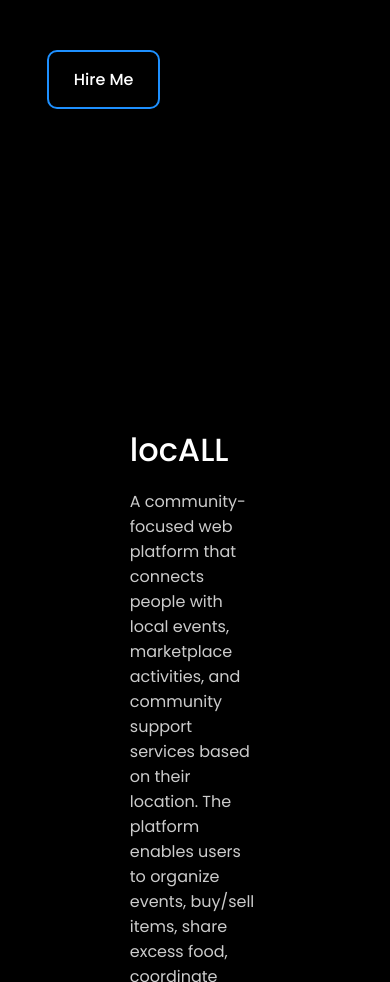
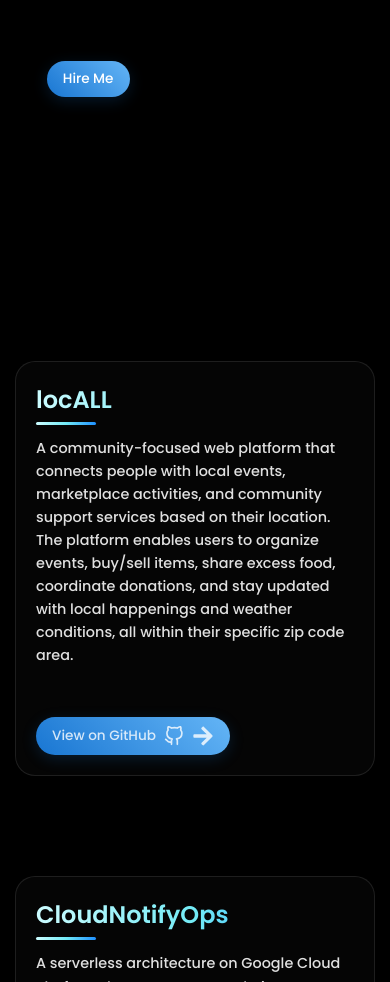
Before and after one commit to thejusthom/portfolio-thejus, a React (Create React App) app: page / in a window 390 px wide. Shown: the part 463-1445 px from the top of the page. Built offline with nearby package versions, Linux system fonts and the light colour scheme.

Commit message:
revamping projects card

```diff
--- a/src/App.js
+++ b/src/App.js
@@ -14,7 +14,7 @@ function App() {
     <>
     <AnimatedCursor
       color="#fff"
-      innerSize={8}
+      innerSize={12}
       outerSize={50}
       innerScale={1}
       outerScale={2.2}
--- a/src/components/HomeBanner.js
+++ b/src/components/HomeBanner.js
@@ -12,11 +12,8 @@ export default function Banner({id}) {
                 Developer
                 <div className='hrLine'></div>
               </div>
-              {/* <ul className="dynamicTitle">
-                <li><span>Full-Stack</span></li>
-              </ul> */}
-              <Typewriter></Typewriter>
-              <a className='btn' href="https://www.linkedin.com/in/thejusthomson/" target="_blank" rel="noopener noreferrer">Hire Me</a>
+              <Typewriter/>
+              <a className='btn' href="https://linkedin.com/in/thejusthomson/" target="_blank" rel="noopener noreferrer">Hire Me</a>
             </div>
         </div>
         {/* <div className="mask">
--- a/src/components/Navbar.js
+++ b/src/components/Navbar.js
@@ -74,7 +74,7 @@ export default function Navbar() {
       </ul>
       <div className={click ? "social-links active" : "social-links"}>
         <a
-          href="https://www.linkedin.com/in/thejusthomson/"
+          href="https://linkedin.com/in/thejusthomson/"
           target="_blank"
           rel="noopener noreferrer"
         >
--- a/src/components/ProjectCard.js
+++ b/src/components/ProjectCard.js
@@ -10,18 +10,18 @@ export default function ProjectCard(props) {
   }
 
   return (
-    <div className='project-window' id = {props.id}>
+    <div className='project-window' id={props.id}>
       <div className={`project-wrapper ${props.className}`}>
         <div className="about-project">
-          <div className="project-title">{props.projectTitle}</div>
+          <h2 className="project-title">{props.projectTitle}</h2>
           <div className="desc">{props.projectDesc}</div>
-          <button className='btn' onClick={handleOnClick}><span>View on<FiGithub className="social" size={20} style={{ marginLeft: "8px", position: "relative", top: "2px", strokeWidth: "3" }}/></span><FaArrowRight className='btn-arrow' size={22} style={{marginLeft: "1rem"}}/></button>
+          <button className='btn' onClick={handleOnClick}>
+            <span>View on GitHub</span>
+            <FiGithub className="social" size={20}/>
+            <FaArrowRight className='btn-arrow' size={22}/>
+          </button>
         </div>
-        {/* <Tilt className="project-img" gyroscope= {true} >
-            <a href={props.deployedProjectLink} target= "_blank" rel="noopener noreferrer"><img src={props.projectImg} alt="Displaying Project" /></a>
-        </Tilt> */}
-
       </div>
     </div>
-  )
+  );
 }
--- a/src/components/Typewriter.js
+++ b/src/components/Typewriter.js
@@ -20,5 +20,4 @@ function Type() {
     />
   );
 }
-// " \ / |"
 export default Type;
--- a/src/styles/HomeBannerStyle.css
+++ b/src/styles/HomeBannerStyle.css
@@ -40,28 +40,13 @@
     width: 20vw;
 }
 
-/* .Typewriter {
-    font-size: 100px;
-    font-weight: 500;
-    line-height: 100px;
-    width: fit-content;
-    width: 100%;
-    z-index: -1;
-    white-space: wrap;
-    background-image: linear-gradient(to right, #ccfcff, #1e90ff);
-    background-clip: text;
-    -webkit-text-fill-color: transparent;
-    z-index: -1;
-} */
-
 .Typewriter {
     font-size: 100px;
     font-weight: 500;
     line-height: 100px;
     width: fit-content;
     white-space: nowrap;
-    /* Gradient setup */
-    background-color: #ccfcff; /* Fallback color */
+    background-color: #ccfcff;
     background-image: linear-gradient(to right, #ccfcff, #72ebf6, #1e90ff);
     background-size: 100%;
     -webkit-background-clip: text;
--- a/src/styles/NavBarStyle.css
+++ b/src/styles/NavBarStyle.css
@@ -7,7 +7,6 @@
     justify-content: space-between;
     padding: 20px 10px;
     padding-right: 0;
-    /* background: transparent; */
     backdrop-filter: blur(3px);
     z-index: 100;
 }
--- a/src/styles/ProjectCardStyle.css
+++ b/src/styles/ProjectCardStyle.css
@@ -1,148 +1,151 @@
 .project-window {
     width: 100%;
-    padding: 100px 7vw 0 15vw;
-    display: flex;
-    justify-content: center;
-    align-items: center;
+    padding: 40px 5%;
+    margin: 60px 0;
 }
 
 .project-wrapper {
-    display: flex;
-    justify-content: center;
-    align-items: center;
-    flex-direction: row;
-    height: 100%;
+    max-width: 1000px;
+    margin: 0 auto;
+    background: rgba(255, 255, 255, 0.02);
+    backdrop-filter: blur(10px);
+    border-radius: 20px;
+    padding: 40px;
+    border: 1px solid rgba(255, 255, 255, 0.1);
+    transition: transform 0.3s ease, box-shadow 0.3s ease;
 }
 
-.project-wrapper.odd {
-    flex-direction: row-reverse;
+.project-wrapper:hover {
+    transform: translateY(-5px);
+    box-shadow: 0 10px 30px rgba(0, 0, 0, 0.2);
+    background: rgba(255, 255, 255, 0.04);
+}
+
+.about-project {
+    width: 100%;
 }
 
 .project-title {
-    margin-bottom: 15px;
-    font-size: 36px;
-    font-weight: 500;
-    color: #fff;
+    margin-bottom: 20px;
+    font-size: 2rem;
+    font-weight: 600;
+    background: linear-gradient(to right, #ccfcff, #72ebf6, #1e90ff);
+    -webkit-background-clip: text;
+    background-clip: text;
+    -webkit-text-fill-color: transparent;
+    position: relative;
+}
+
+.project-title::after {
+    content: '';
+    position: absolute;
+    bottom: -8px;
+    left: 0;
+    width: 60px;
+    height: 3px;
+    background: linear-gradient(to right, #ccfcff, #72ebf6, #1e90ff);
+    border-radius: 2px;
 }
 
 .about-project .desc {
-    font-size: 18px;
-    font-weight: 400;
+    font-size: 1.1rem;
+    line-height: 1.6;
+    color: #e0e0e0;
+    margin-bottom: 30px;
 }
 
-.project-img {
-    margin-left: 100px;
-    object-fit: contain;
-    animation: jump 2.7s infinite;
-    position: relative;
-    top: 0px;
-    filter: drop-shadow(2px 10px 20px rgba(255, 255, 255, 0.32));
+/* Button Styling */
+.btn {
+    padding: 12px 24px;
+    background: linear-gradient(45deg, #1976d2, #64b5f6);
+    border: none;
+    border-radius: 30px;
+    color: white;
+    font-weight: 500;
+    font-size: 1rem;
+    cursor: pointer;
+    transition: all 0.3s ease;
+    display: flex;
+    align-items: center;
+    gap: 8px;
+    box-shadow: 0 4px 15px rgba(25, 118, 210, 0.2);
 }
 
-.odd .project-img {
-    margin-right: 100px;
-    margin-left: 0;
+.btn:hover {
+    transform: translateX(5px);
+    box-shadow: 0 6px 20px rgba(25, 118, 210, 0.3);
 }
 
-@keyframes jump {
-    0% {
-        top: 20px;
+.btn-arrow {
+    transition: transform 0.3s ease;
+}
+
+.btn:hover .btn-arrow {
+    transform: translateX(5px);
+}
+
+/* Responsive Design */
+@media screen and (max-width: 768px) {
+    .project-window {
+        padding: 30px 20px;
+        margin: 60px 0;
     }
 
-    50% {
-        top: -20px;
+    .project-wrapper {
+        padding: 30px;
     }
 
-    100% {
-        top: 20px;
+    .project-title {
+        font-size: 1.75rem;
+    }
+
+    .about-project .desc {
+        font-size: 1rem;
+    }
+
+    .btn {
+        padding: 10px 20px;
+        font-size: 0.9rem;
     }
 }
 
-.project-img  img {
-    border-radius: 18px;
-    max-width: 500px;
-    width: fit-content;
-    height: auto;
-}
-
-@media screen and (max-width: 1150px) {
+@media screen and (max-width: 480px) {
     .project-window {
-        padding-left: 17vw;
-        padding-top: 180px;
+        padding: 20px 15px;
     }
 
-    .project-img {
-        margin-left: 60px;
+    .project-wrapper {
+        padding: 20px;
     }
 
-    .odd .project-img {
-        margin-right: 60px;
+    .project-title {
+        font-size: 1.5rem;
     }
 
-    .project-img  img  {
-        max-width: 400px;
+    .about-project .desc {
+        font-size: 0.9rem;
+    }
+
+    .btn {
+        padding: 8px 16px;
+        font-size: 0.85rem;
     }
 }
 
-@media screen and (max-width: 950px), screen and (max-height: 550px) {
-    .project-wrapper, .project-wrapper.odd {
-        flex-direction: column-reverse;
-        justify-content: center;
-        align-items: center;
-    }
-    .project-window {
-        padding-left: 25vw;
-        padding-top: 100px;
-    }
-
-    .project-title {
-        margin-top: 40px;
-    }
-
-    .project-img {
-        margin: 0;
-    }
-
-    .odd .project-img {
-        margin: 0;
-    }
-
-    .project-img  img  {
-        max-width: 450px;
-    }
+.project-wrapper::before {
+    content: '';
+    position: absolute;
+    top: 0;
+    left: 0;
+    width: 100%;
+    height: 100%;
+    background: linear-gradient(45deg, rgba(100, 181, 246, 0.1), transparent);
+    opacity: 0;
+    transition: opacity 0.3s ease;
+    border-radius: 20px;
+    pointer-events: none;
 }
 
-@media screen and (max-width: 750px) {
-    .project-window {
-        padding: 110px 150px 0;
-    }
-    .project-wrapper, .project-wrapper.odd {
-        flex-direction: column-reverse;
-        justify-content: center;
-        align-items: center;
-    }
-
-    .project-title {
-        margin-top: 35px;
-        font-size: 32px;
-    }
-
-    .about-project .desc {
-        font-size: 16px;
-    }
-
-    .about-project .btn {
-        font-size: 16px;
-    }
-
-    .project-img {
-        margin: 0;
-    }
-    .odd .project-img {
-        margin: 0;
-    }
-
-    .project-img  img  {
-        max-width: 300px;
-    }
+.project-wrapper:hover::before {
+    opacity: 1;
 }
```
